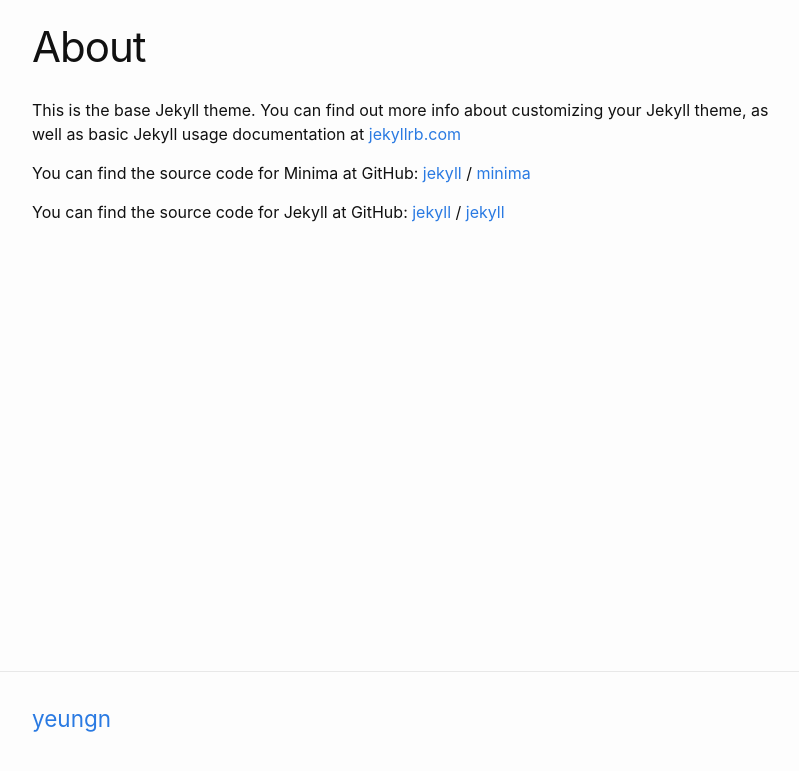
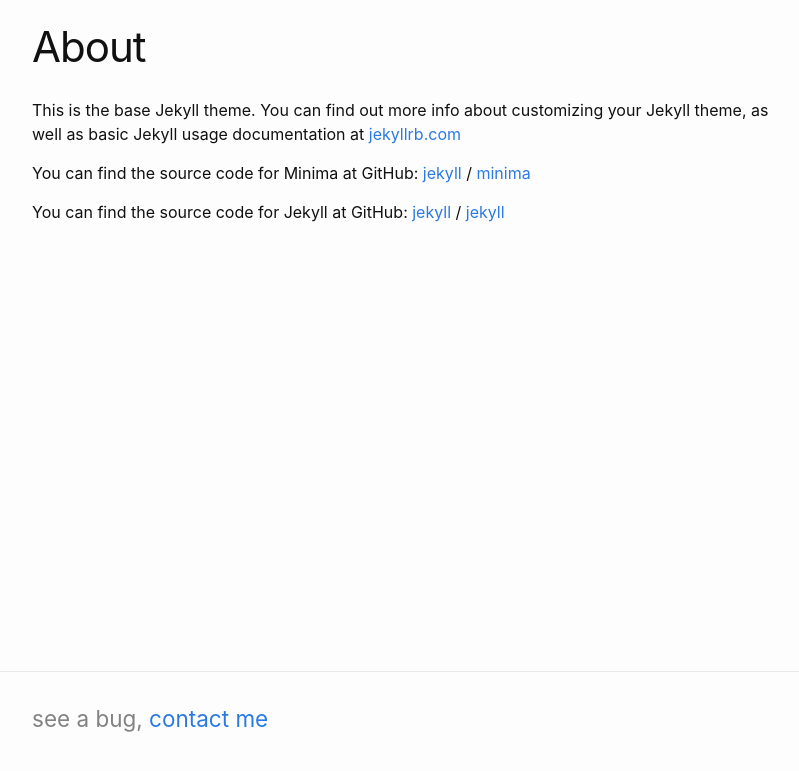
Before and after one commit to yeungn/yeungn.github.io, a Jekyll site: the page built from pages/about.md, in a window 1280 px wide, cut to the strip 104-875 px from the top of the page. Shown: the whole strip, without its empty margins (238-1037 px from the left). Built offline with Jekyll 4.4.1, drawn with Linux system fonts in a browser that asks for light colours.

Commit message:
updating footer

```diff
--- a/_includes/footer.html
+++ b/_includes/footer.html
@@ -16,7 +16,7 @@
             {%- endif -%} -->
             </li>
             {%- if site.email -%}
-            <li><h2><a class="u-email" href="mailto:{{ site.email }}">{{ site.author }}</a></li></h2>
+            <li><h2>see a bug, <a class="u-email" href="mailto:{{ site.email }}">contact me</a></li></h2>
             {%- endif -%}
         </ul>
       </div>
```
